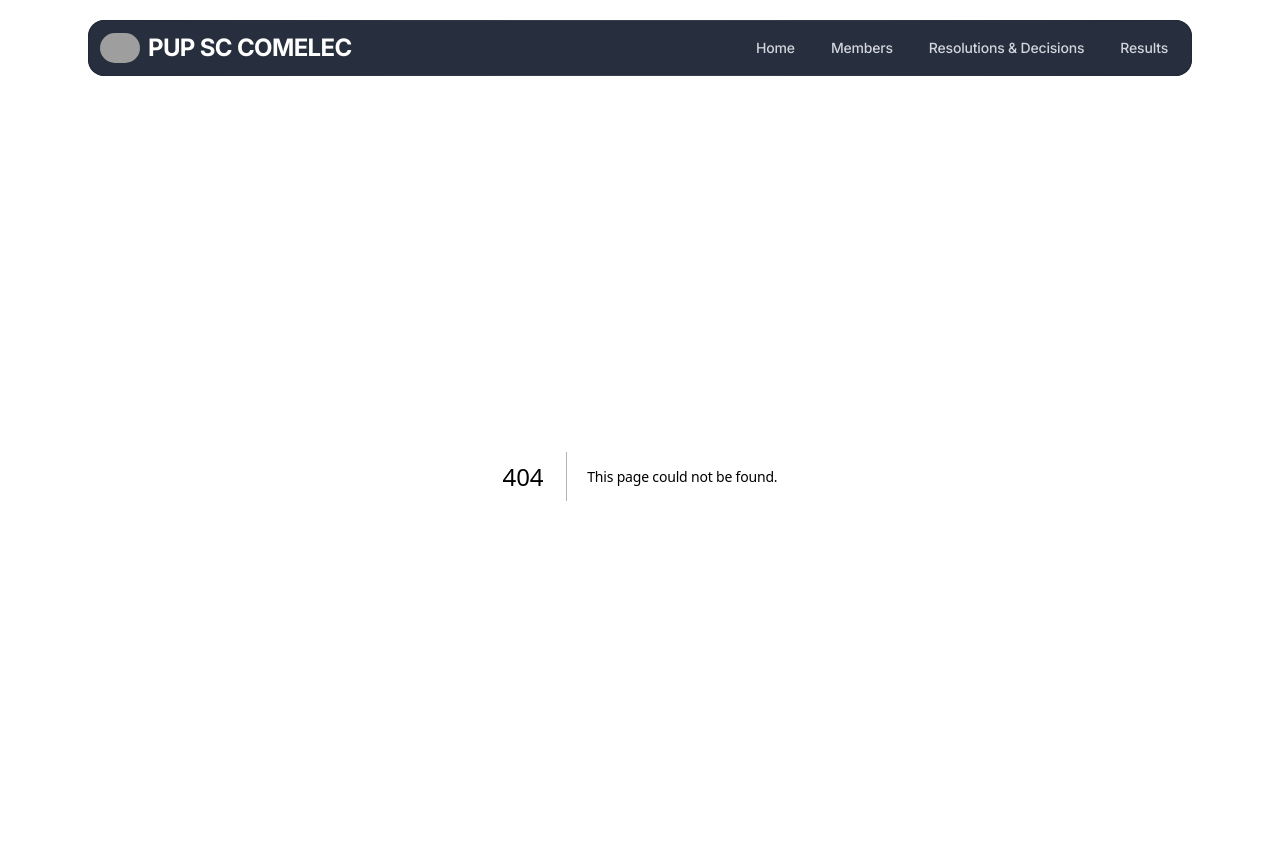
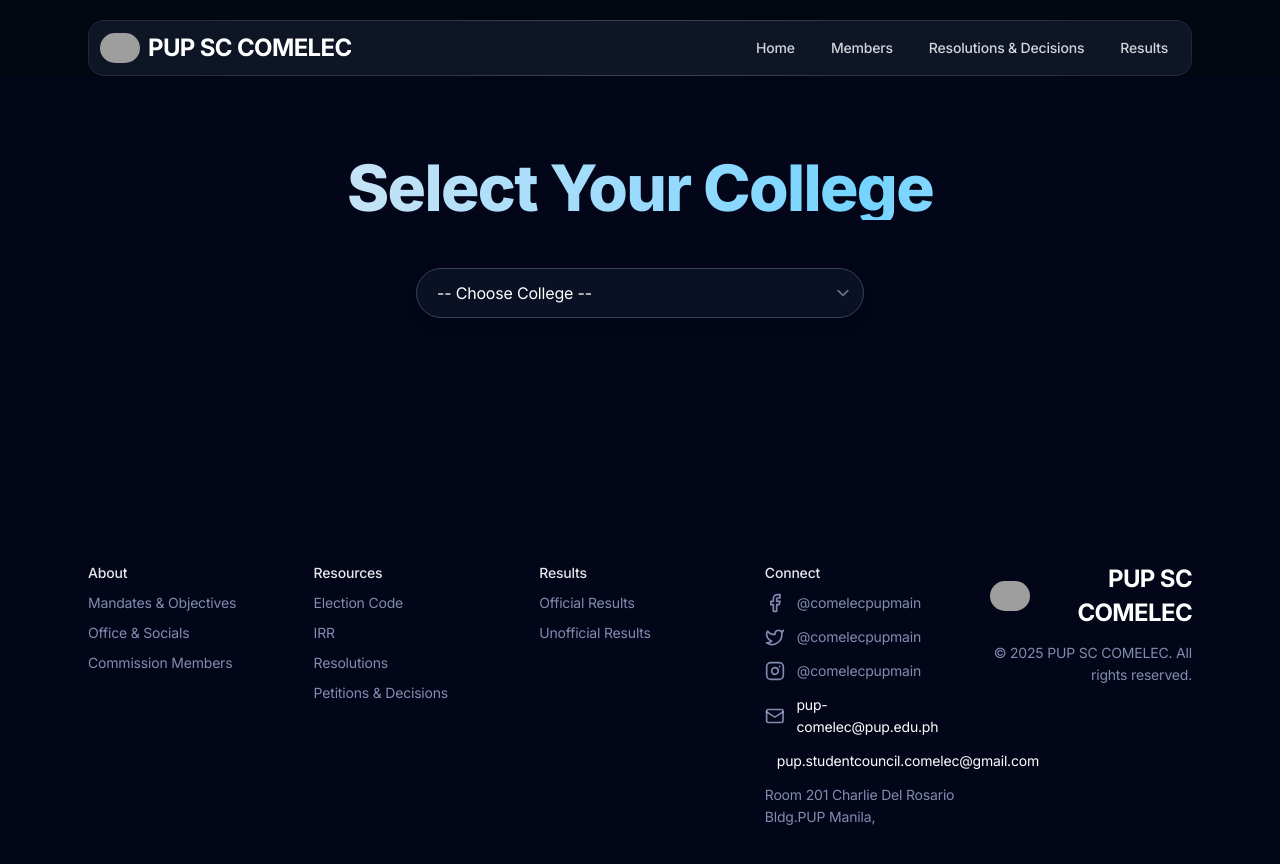
Before and after one commit to HMMBERT/PUP_COMELEC, a Next.js app: page /vote in a window 1280 px wide. Before the commit this address had no page. Shown: the top 864 px of the page. Built offline with nearby package versions, Linux system fonts and the light colour scheme; grey boxes are pictures that could not be loaded.

Commit message:
Added QR Codes

```diff
--- a/app/results/resultData.ts
+++ b/app/results/resultData.ts
@@ -15,7 +15,6 @@
   Councilors: Candidate[];
 };
 
-// --- Mock Data ---
 export const resultsData: {
   skm: CollegeResults;
   colleges: Record<string, CollegeResults>;
--- /dev/null
+++ b/app/vote/page.tsx
@@ -0,0 +1,126 @@
+"use client";
+
+import { useState } from "react";
+import { motion } from "framer-motion";
+import Image from "next/image";
+import Footer from "@/components/ui/footer";
+
+const colleges = [
+  "College of Arts and Letters (CAL)",
+  "College of Political Science and Public Administration (CPSPA)",
+  "College of Human Kinetics (CHK)",
+  "College of Accountancy and Finance (CAF)",
+  "College of Architecture, Design and the Built Environment (CADBE)",
+  "College of Business Administration (CBA)",
+  "College of Computer and Information Sciences (CCIS)",
+  "College of Engineering (CE)",
+  "College of Communication (COC)",
+  "College of Education (COED)",
+  "College of Science (CS)",
+  "College of Social Sciences and Development (CSSD)",
+  "College of Tourism, Hospitality, and Transportation Management (CTHTM)",
+  "Institute of Technology (ITECH)",
+  "Open University System (OUS)",
+];
+
+const qrLinks: Record<string, string> = {
+  "College of Arts and Letters (CAL)": "https://tinyurl.com/CALOfficialBallot2025",
+  "College of Political Science and Public Administration (CPSPA)": "https://tinyurl.com/CPSPAOfficialBallot2025",
+  "College of Human Kinetics (CHK)": "https://tinyurl.com/CHKOfficialBallot2025",
+  "College of Accountancy and Finance (CAF)": "https://tinyurl.com/CAFOfficialBallot2025",
+  "College of Architecture, Design and the Built Environment (CADBE)": "https://tinyurl.com/CADBEOfficialBallot2025",
+  "College of Business Administration (CBA)": "https://tinyurl.com/CBAOfficialBallot2025",
+  "College of Computer and Information Sciences (CCIS)": "https://tinyurl.com/CCISOfficialBallot2025",
+  "College of Engineering (CE)": "https://tinyurl.com/CEOfficialBallot2025",
+  "College of Communication (COC)": "https://tinyurl.com/COCOfficialBallot2025",
+  "College of Education (COED)": "https://tinyurl.com/COEDOfficialBallot2025",
+  "College of Science (CS)": "https://tinyurl.com/CSOfficialBallot2025",
+  "College of Social Sciences and Development (CSSD)": "https://tinyurl.com/CSSDOfficialBallot2025",
+  "College of Tourism, Hospitality, and Transportation Management (CTHTM)": "https://tinyurl.com/CTHTMOfficialBallot2025",
+  "Institute of Technology (ITECH)": "https://tinyurl.com/ITECHOfficialBallot2025",
+  "Open University System (OUS)": "https://tinyurl.com/OUSOfficialBallot2025",
+};
+
+export default function VotePage() {
+  const [selectedCollege, setSelectedCollege] = useState<string>("");
+
+  const qrLink = selectedCollege ? qrLinks[selectedCollege] : null;
+
+  return (
+    <div className="relative flex min-h-screen flex-col bg-slate-950 text-white">
+      {/* Background */}
+      <div
+        className="pointer-events-none absolute inset-0 -z-10 bg-[radial-gradient(ellipse_at_top,_var(--tw-gradient-stops))] from-blue-950/20 via-slate-950 to-slate-950"
+        aria-hidden="true"
+      />
+
+      <div className="relative z-10 mx-auto w-full max-w-3xl flex-grow px-4 py-20 sm:px-6 text-center">
+        {/* Header */}
+        <motion.h1
+          initial={{ opacity: 0, y: -20 }}
+          animate={{ opacity: 1, y: 0 }}
+          transition={{ duration: 0.7 }}
+          className="animate-[gradient_5s_linear_infinite] bg-[linear-gradient(to_right,theme(colors.slate.200),theme(colors.sky.300),theme(colors.slate.200))] bg-[length:200%_auto] bg-clip-text text-5xl font-extrabold tracking-tight text-transparent md:text-6xl"
+        >
+          Select Your College
+        </motion.h1>
+
+        {/* Dropdown */}
+        <div className="mt-12 flex justify-center">
+          <select
+            value={selectedCollege}
+            onChange={(e) => setSelectedCollege(e.target.value)}
+            className="w-full max-w-md rounded-full border border-slate-700 bg-slate-900/70 px-5 py-3 text-white shadow-lg backdrop-blur-sm transition-colors hover:border-sky-600 focus:border-sky-500 focus:outline-none focus:ring-2 focus:ring-sky-500/50"
+          >
+            <option value="">-- Choose College --</option>
+            {colleges.map((college) => (
+              <option key={college} value={college}>
+                {college}
+              </option>
+            ))}
+          </select>
+        </div>
+
+        {/* QR Section */}
+        {qrLink && (
+          <motion.div
+            key={qrLink}
+            initial={{ opacity: 0, y: 40 }}
+            animate={{ opacity: 1, y: 0 }}
+            transition={{ duration: 0.6 }}
+            className="mt-16 flex flex-col items-center"
+          >
+            <div className="border-t border-blue-900/50 pt-12">
+              <Image
+                src={`https://api.qrserver.com/v1/create-qr-code/?data=${encodeURIComponent(
+                  qrLink
+                )}&size=200x200&color=002266`}
+                alt="College QR Code"
+                width={200}
+                height={200}
+                className="mx-auto rounded-lg shadow-xl shadow-blue-900/40"
+              />
+            </div>
+
+            <p className="mt-5 text-lg text-slate-200 font-semibold tracking-wide">
+              📱 Scan to Access Your College Form
+            </p>
+
+            <motion.a
+              href={qrLink}
+              target="_blank"
+              rel="noopener noreferrer"
+              whileHover={{ scale: 1.05 }}
+              whileTap={{ scale: 0.97 }}
+              className="mt-8 inline-block rounded-full border border-sky-500/50 bg-sky-600/20 px-8 py-3 text-lg font-semibold text-sky-300 shadow-lg backdrop-blur-md transition-all duration-300 hover:bg-sky-700/30 hover:text-sky-200 hover:shadow-sky-500/30"
+            >
+              Go to College Form →
+            </motion.a>
+          </motion.div>
+        )}
+      </div>
+
+      <Footer />
+    </div>
+  );
+}
--- a/components/hero-home.tsx
+++ b/components/hero-home.tsx
@@ -41,10 +41,10 @@
               >
                 <Link
                   className="btn group mb-4 w-full rounded-lg bg-gradient-to-r from-blue-600 to-sky-500 text-white shadow-lg shadow-blue-500/20 transition-all duration-300 hover:from-blue-500 hover:to-sky-400 sm:mb-0 sm:w-auto"
-                  href="/results"
+                  href="/vote"
                 >
                   <span className="relative inline-flex items-center px-5 py-2.5">
-                    View Official Results
+                    Cast my Vote
                     <span className="ml-1 tracking-normal text-sky-300 transition-transform group-hover:translate-x-0.5">
                       -&gt;
                     </span>
@@ -52,11 +52,10 @@
                 </Link>
                 <Link
                   className="btn group w-full rounded-lg border border-slate-700 bg-slate-800/50 text-slate-300 shadow-lg shadow-slate-900/20 transition-all duration-300 hover:border-slate-600 hover:bg-slate-800 sm:ml-4 sm:w-auto"
-                  href="/about"
+                  href="/results"
                 >
                   <span className="relative inline-flex items-center px-5 py-2.5">
-                    Learn More
-                  </span>
+View Official Result                  </span>
                 </Link>
               </div>
             </div>
--- a/next.config.js
+++ b/next.config.js
@@ -1,4 +1,15 @@
 /** @type {import('next').NextConfig} */
-const nextConfig = {};
+const nextConfig = {
+  images: {
+    remotePatterns: [
+      {
+        protocol: 'https',
+        hostname: 'api.qrserver.com',
+        port: '',
+        pathname: '/v1/create-qr-code/**',
+      },
+    ],
+  },
+};
 
 module.exports = nextConfig;
```
Also changed, not shown: 1 other file (tests, documents, lock files or other folders).
